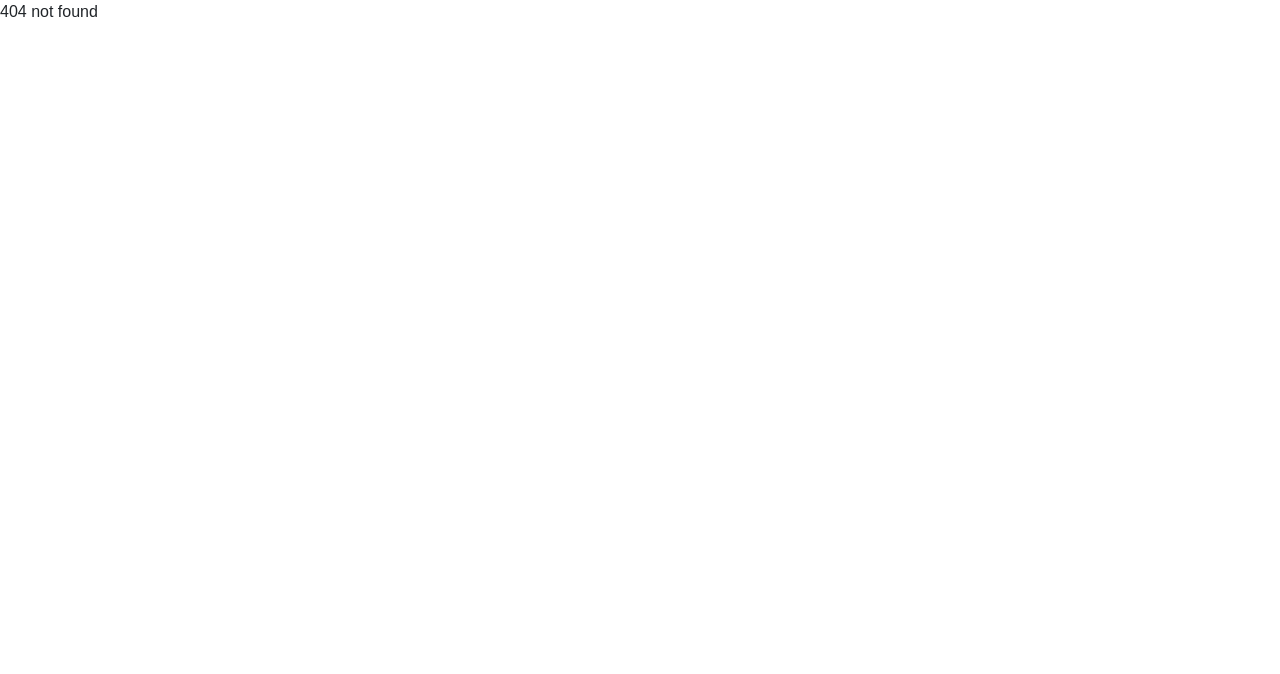
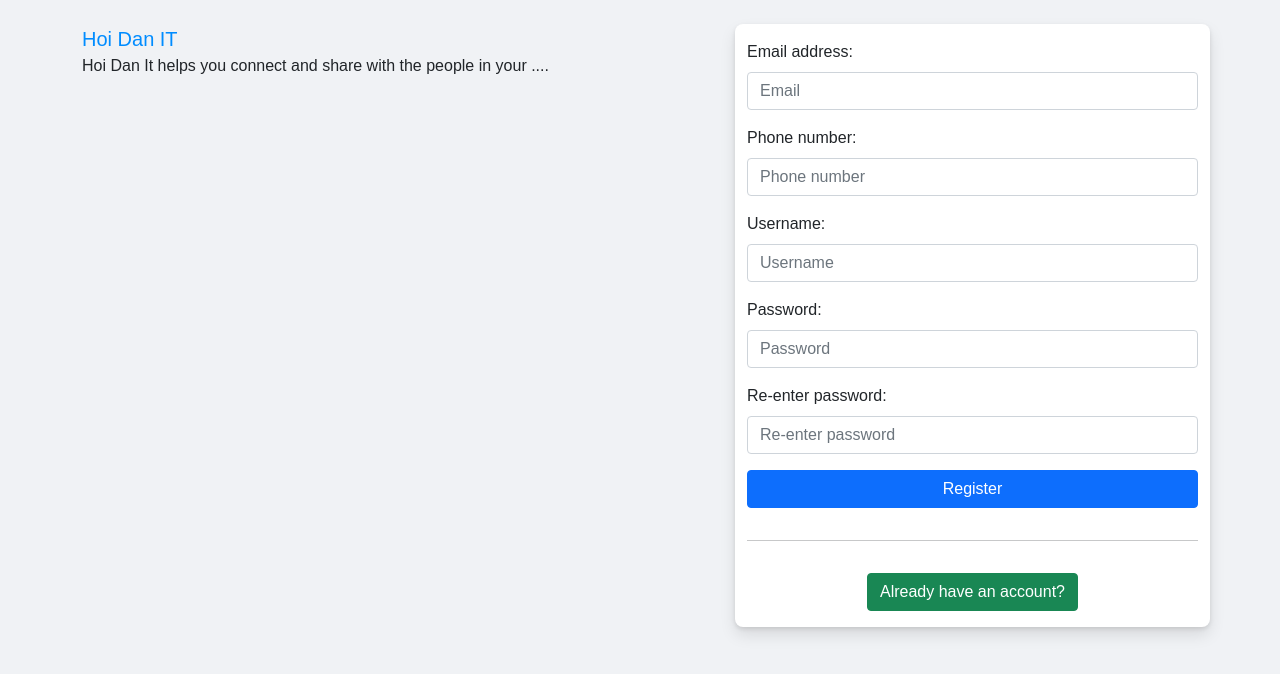
Before and after one commit to stilllove1511/jwtFrontend, a React (Create React App) app: page /register in a window 1280 px wide. Before the commit this address had no page. Shown: the top 674 px of the page. Built offline with nearby package versions, Linux system fonts and the light colour scheme.

Commit message:
register page

```diff
--- a/src/App.js
+++ b/src/App.js
@@ -10,6 +10,7 @@ import './App.scss';
 
 import Nav from './components/Navigation/Nav '
 import Login from "./components/Login/Login";
+import Register from "./components/Register/Register";
 
 function App() {
   return (
@@ -22,6 +23,9 @@ function App() {
           </Route>
           <Route path="/news">
             news
+          </Route>
+          <Route path="/register">
+            <Register />
           </Route>
           <Route path="/login">
             <Login />
--- a/src/components/Login/Login.js
+++ b/src/components/Login/Login.js
@@ -1,10 +1,15 @@
-import React from 'react';
+
+import { useHistory } from 'react-router-dom';
 
 import './Login.scss'
 
 function Login(props) {
+    let history = useHistory()
+    const handleCreateNewAccount = () => {
+        history.push('/register')
+    }
     return (
-        <div class="login-container pt-4">
+        <div class="login-container py-4">
             <div class="container ">
                 <div class="row px-3 px-sm-0">
                     <div class="content-left col-12 d-none col-sm-7 d-sm-block">
@@ -30,8 +35,9 @@ function Login(props) {
                         </span>
                         <hr />
                         <div className=' text-center'>
-                            <btn className='btn btn-success'>Create new account</btn>
-
+                            <button className='btn btn-success' onClick={() => handleCreateNewAccount()}>
+                                Create new account
+                            </button>
                         </div>
                     </div>
 
--- /dev/null
+++ b/src/components/Register/Register.js
@@ -0,0 +1,63 @@
+
+import { useHistory } from 'react-router-dom';
+
+import './Register.scss'
+
+function Register(props) {
+    let history = useHistory()
+    const handleLogin = () => {
+        history.push('/login')
+    }
+    return (
+        <div class="register-container py-4">
+            <div class="container ">
+                <div class="row px-3 px-sm-0">
+                    <div class="content-left col-12 d-none col-sm-7 d-sm-block">
+                        <div className='brand'>
+                            Hoi Dan IT
+                        </div>
+                        <div className='detail'>
+                            Hoi Dan It helps you connect and share with the people in your ....
+                        </div>
+                    </div>
+                    <div class="content-right col-12 col-sm-5 d-flex flex-column gap-3 py-3">
+                        <div className='brand text-center d-sm-none'>
+                            Hoi Dan IT
+                        </div>
+                        <div class="form-group">
+                            <label for="email" class="form-label">Email address:</label>
+                            <input type="email" class="form-control" id="email" placeholder='Email' />
+                        </div>
+                        <div class="form-group">
+                            <label for="phone" class="form-label">Phone number:</label>
+                            <input type="text" class="form-control" id="phone" placeholder='Phone number' />
+                        </div>
+                        <div class="form-group">
+                            <label for="Username" class="form-label">Username:</label>
+                            <input type="text" class="form-control" id="Username" placeholder='Username' />
+                        </div>
+                        <div class="form-group">
+                            <label for="password" class="form-label">Password:</label>
+                            <input type="password" class="form-control" id="password" placeholder='Password' />
+                        </div>
+                        <div class="form-group">
+                            <label for="Re-enterPassword" class="form-label">Re-enter password:</label>
+                            <input type="password" class="form-control" id="Re-enterPassword" placeholder='Re-enter password' />
+                        </div>
+                        <btn className='btn btn-primary'>Register</btn>
+
+                        <hr />
+                        <div className=' text-center'>
+                            <button className='btn btn-success' onClick={() => handleLogin()}>
+                                Already have an account?
+                            </button>
+                        </div>
+                    </div>
+
+                </div>
+            </div>
+        </div>
+    );
+}
+
+export default Register;
--- /dev/null
+++ b/src/components/Register/Register.scss
@@ -0,0 +1,28 @@
+
+.register-container{
+    background-color: #f0f2f5;
+    min-height: 100vh;
+}
+
+.content-left{
+    .brand{
+        font-size: 20px;
+        color: rgb(0, 140, 255);
+    }
+}
+
+.content-right{
+    border: none;
+    background-color: white;
+    border-radius: 8px;
+    box-shadow: 0 2px 4px rgb(0 0 0 / 10%), 0 8px 16px rgb(0 0 0 / 10%);
+    .brand{
+        color: rgb(0, 140, 255);
+    }
+    a{
+        text-decoration: none;
+        &:hover{
+            text-decoration: underline;
+        }
+    }
+}
```
